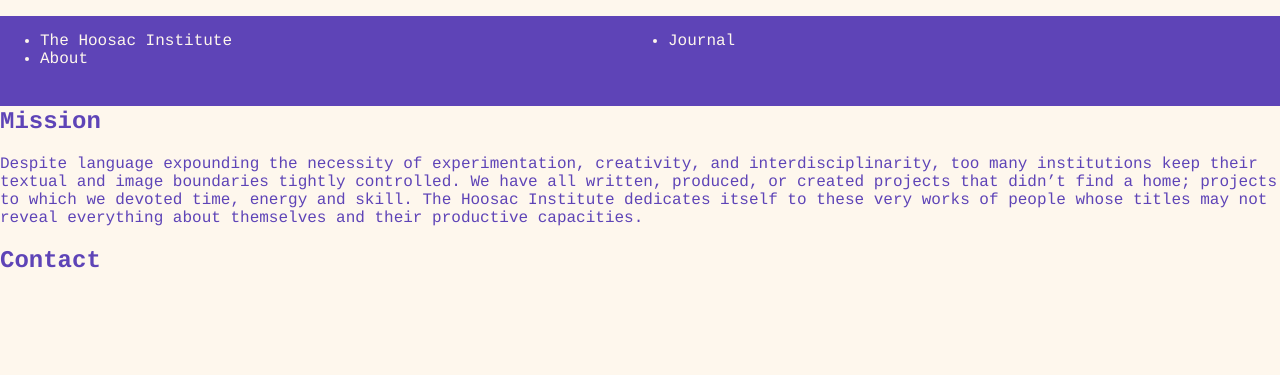
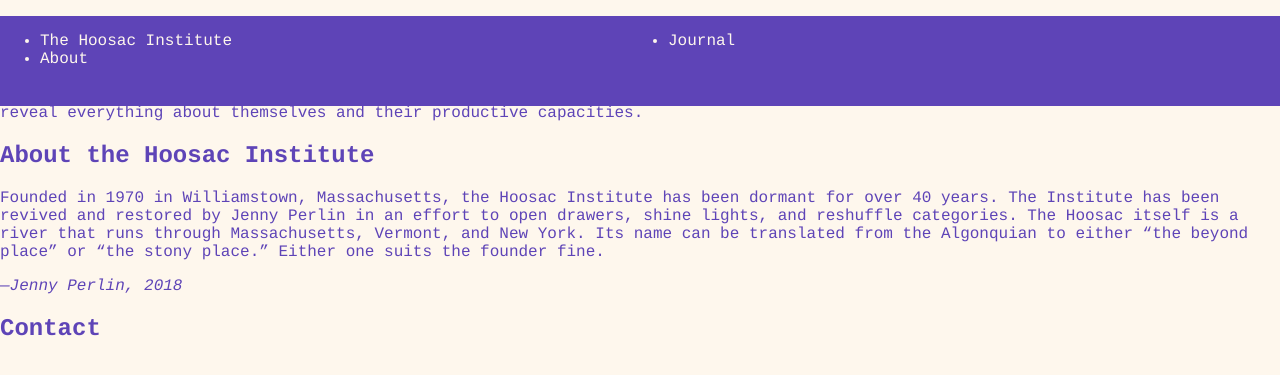
Before and after one commit to caseyg/hoosacinstitute, a Jekyll site: the page built from about.md, in a window 1280 px wide. Shown: the top 375 px of the page. Built offline with Jekyll 4.4.1, drawn with Linux system fonts in a browser that asks for light colours; our own code applies the rules of GitHub Pages for plain Markdown files.

Commit message:
Updated About

```diff
--- a/about.md
+++ b/about.md
@@ -2,10 +2,14 @@
 title: About
 ---
 
-Founded in 1970 in Williamstown, Massachusetts, the Hoosac Institute has been dormant for over 40 years. The Institute has been revived and restored by Jenny Perlin in an effort to open drawers, shine lights, and reshuffle categories. The Hoosac itself is a river that runs through Massachusetts, Vermont, and New York. Its name can be translated from the Algonquian to either “the beyond place” or “the stony place.” Either one suits the founder fine.
-
-## Mission
+The Hoosac Institute is a curated platform for text and image focusing on pieces that don’t fit conventional disciplinary narratives.
 
 Despite language expounding the necessity of experimentation, creativity, and interdisciplinarity, too many institutions keep their textual and image boundaries tightly controlled. We have all written, produced, or created projects that didn’t find a home; projects to which we devoted time, energy and skill. The Hoosac Institute dedicates itself to these very works of people whose titles may not reveal everything about themselves and their productive capacities.
 
+## About the Hoosac Institute
+
+Founded in 1970 in Williamstown, Massachusetts, the Hoosac Institute has been dormant for over 40 years. The Institute has been revived and restored by Jenny Perlin in an effort to open drawers, shine lights, and reshuffle categories. The Hoosac itself is a river that runs through Massachusetts, Vermont, and New York. Its name can be translated from the Algonquian to either “the beyond place” or “the stony place.” Either one suits the founder fine.
+
+_—Jenny Perlin, 2018_
+
 ## Contact
```
